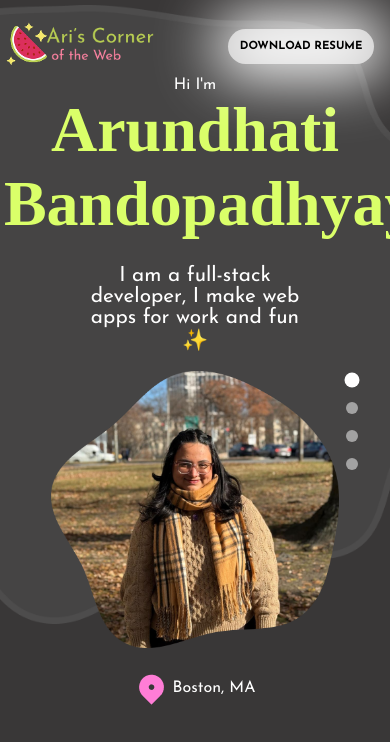
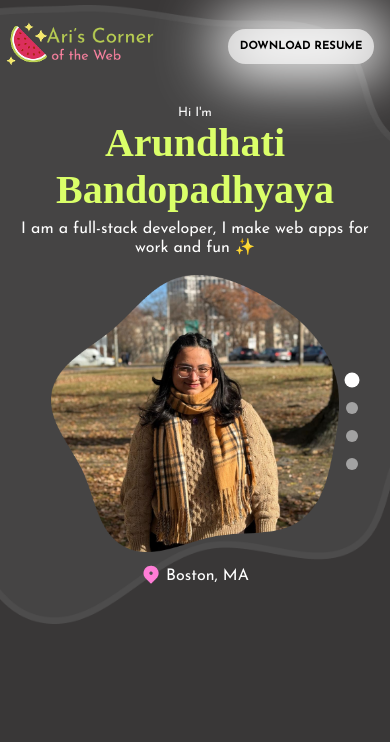
Before and after one commit to Ari-little-watermelon/ari-little-watermelon.github.io, a React (Vite) app in the folder ari-little-watermelon.github.io/: page / in a window 390 px wide. Shown: the top 742 px of the page. Built offline with nearby package versions, Linux system fonts and the light colour scheme; a web font is replaced by a local one.

Commit message:
fixed responsive bug in landing page

```diff
--- a/ari-little-watermelon.github.io/src/Components/Landing/Landing.css
+++ b/ari-little-watermelon.github.io/src/Components/Landing/Landing.css
@@ -1,18 +1,26 @@
-.landing-container{
+#landing-container{
     display: flex;
     flex-direction: column;
     align-items: center;
     justify-content: space-between;
     width: 100%;
-    height: 100%;
-
+    height: 80%;
 }
 
 .location {
     display: flex;
     align-items: center;
     justify-content: center;
-    margin-top: 1rem;
+}
+
+.location-img{
+    width: 20px;
+    height: auto;
+}
+
+.location-img > img{
+    width: 100%;
+    height: auto;
 }
 
 .location-text {
@@ -38,15 +46,14 @@
     font-family: 'Judson';
     color: #DAFF69;
     font-size: 4rem;
-    margin-bottom: 1.5rem;
+    margin-bottom: 0.5rem;
     margin-top: 0;
 }
 
 .about-me{
-    width: 60%;
     font-family: 'Josefin Sans';
     color: #FFF;
-    font-size: 1.3rem;
+    font-size: 1.4rem;
     font-weight: 400;
     margin: 0 auto;
 }
@@ -65,10 +72,35 @@
 
 @media screen and (min-width: 0px) and (max-width: 768px) {
 
-    /* .location-pin{
-        width: 20px;
-        height: auto;
-        background-size: contain;
-    } */
+    .my-name{
+        font-size: 3rem;
+    }
+
+    .about-me{
+        font-size: 1rem;
+    }
+
+    #landing-container{
+        padding-top: 0rem;
+    }
 
 }
+
+@media screen and (min-width: 0px) and (max-width: 400px) {
+
+    #landing-container{
+        padding-top: 2rem;
+    }
+
+    .hi-im{
+        font-size: 0.8rem;
+    }
+
+    .my-name{
+        font-size: 2.5rem;
+    }
+
+    .about-me{
+        font-size: 1rem;
+    }
+}
--- a/ari-little-watermelon.github.io/src/Components/Landing/Landing.jsx
+++ b/ari-little-watermelon.github.io/src/Components/Landing/Landing.jsx
@@ -20,7 +20,7 @@ const Landing = () => {
                     <img src={photo} alt="Me"/>
                 </div>
                 <div className="location">
-                    <img class="location-pin" src = {locationPin} alt="location"/>
+                    <div className='location-img'><img class="location-pin" src = {locationPin} alt="location"/></div>
                     <p className="location-text">Boston, MA</p>
                 </div>
             </div>
```
